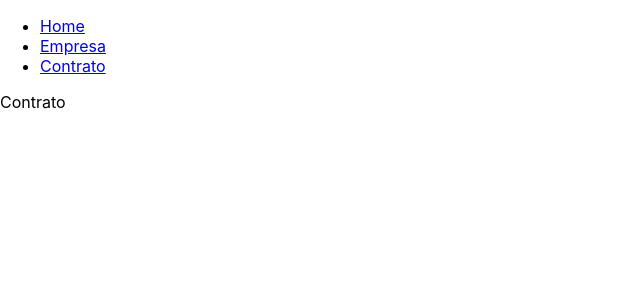
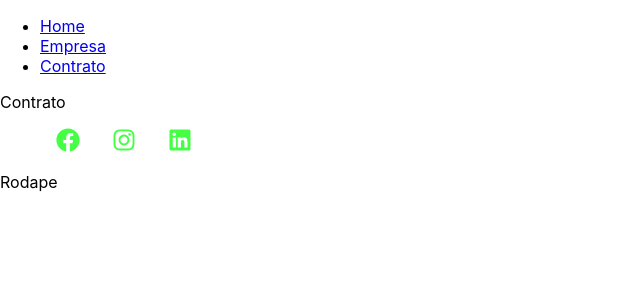
Before and after one commit to devlucasjac/reloginho, a React (Create React App) app: page /contrato in a window 1280 px wide. Shown: the top 300 px of the page, without its empty margins (0-640 px from the left). Built offline with nearby package versions, Linux system fonts and the light colour scheme.

Commit message:
icones inseridos com react-icons

```diff
--- a/package.json
+++ b/package.json
@@ -8,8 +8,9 @@
     "@testing-library/user-event": "^13.5.0",
     "react": "^18.2.0",
     "react-dom": "^18.2.0",
+    "react-icons": "^4.12.0",
     "react-router-dom": "^6.20.1",
-    "react-scripts": "5.0.1",
+    "react-scripts": "^5.0.1",
     "web-vitals": "^2.1.4"
   },
   "scripts": {
--- a/src/App.js
+++ b/src/App.js
@@ -1,6 +1,7 @@
 import "./App.css";
 import { BrowserRouter as Router, Routes, Route } from "react-router-dom";
 import NavBar from "./components/NavBar";
+import Footer from "./components/Footer";
 import Empresa from "./pages/Empresa";
 import Home from "./pages/Home";
 import Contrato from "./pages/Contrato";
@@ -18,6 +19,8 @@
 
         <Route path="contrato" element={<Contrato />} />
       </Routes>
+      {/* Acesse o Componente Footer para ver como se utiliza a biblioteca React-Icon*/}
+      <Footer />
     </Router>
   );
 }
--- /dev/null
+++ b/src/components/Footer.js
@@ -0,0 +1,24 @@
+import { FaFacebook, FaInstagram, FaLinkedin } from "react-icons/fa";
+import styles from "./Footer.module.css";
+
+function Footer() {
+  return (
+    <footer>
+      <ul className={styles.social_list}>
+        <li>
+          {/* O ícone é importado acima e é utilizado como componente logo abaixo */}
+          <FaFacebook />
+        </li>
+        <li>
+          <FaInstagram />
+        </li>
+        <li>
+          <FaLinkedin />
+        </li>
+      </ul>
+      <p>Rodape</p>
+    </footer>
+  );
+}
+
+export default Footer;
--- /dev/null
+++ b/src/components/Footer.module.css
@@ -0,0 +1,16 @@
+.social_list {
+  display: flex;
+  justify-items: center;
+  align-items: center;
+  list-style: none;
+}
+
+.social_list li {
+  margin: 0 1em;
+}
+
+.social_list svg {
+  font-size: 1.5em;
+  cursor: pointer;
+  color: #4f4;
+}
```
Also changed, not shown: 1 other file (tests, documents, lock files or other folders).
